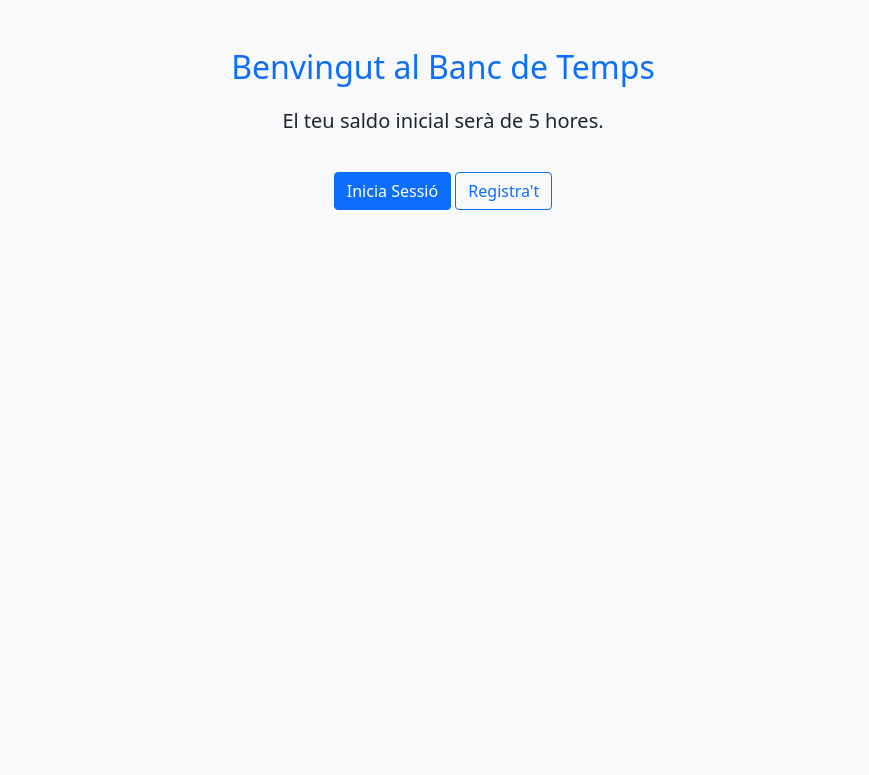
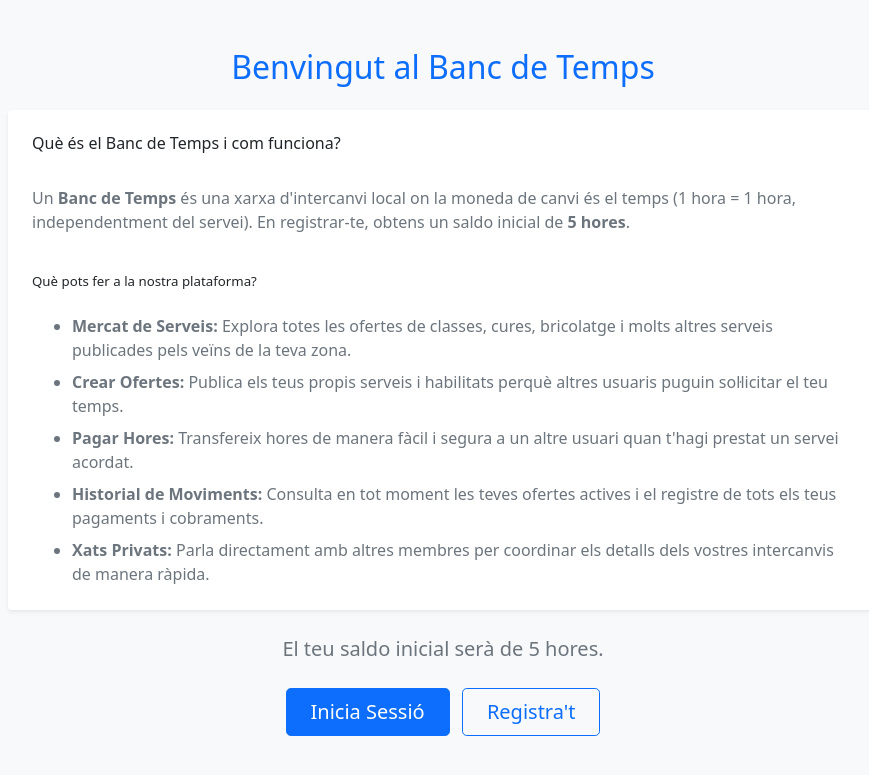
Before and after one commit to arnaufito/banc_de_temps, a Flask app: page / in a window 1280 px wide. Shown: the top 775 px of the page, without its empty margins (197-1066 px from the left). Run offline with Flask 3, Linux system fonts and the light colour scheme.

Commit message:
nou index

```diff
--- a/templates/index.html
+++ b/templates/index.html
@@ -7,20 +7,37 @@
     <link href="{{ url_for('static', filename='style.css') }}" rel="stylesheet">
 </head>
 <body class="bg-light">
-
-    <div class="container text-center mt-5">
+    <div class="container text-center mt-5" style="max-width: 900px;">
         {% if jo %}
             <h1 class="text-primary">Hola, {{ jo.nom }}!</h1>
             <p class="lead">Benvingut de nou al teu espai.</p>
             <a href="/mercat" class="btn btn-primary mt-3">Anar al mercat</a>
             <a href="/logout" class="btn btn-danger mt-3">Tancar sessió</a>
         {% else %}
-            <h1 class="text-primary">Benvingut al Banc de Temps</h1>
-            <p class="lead">El teu saldo inicial serà de 5 hores.</p>
-            <a href="/login" class="btn btn-primary mt-3">Inicia Sessió</a>
-            <a href="/registre" class="btn btn-outline-primary mt-3">Registra't</a>
+            <h1 class="text-primary mb-3">Benvingut al Banc de Temps</h1>
+
+            <!-- Requadre informatiu sobre què és i les funcions de la web -->
+            <div class="card shadow-sm border-0 text-start my-4 p-4 bg-white rounded">
+                <h4 class="text-dark mb-3">Què és el Banc de Temps i com funciona?</h4>
+                <p class="text-muted mb-3">
+                    Un <strong>Banc de Temps</strong> és una xarxa d'intercanvi local on la moneda de canvi és el temps (1 hora = 1 hora, independentment del servei). En registrar-te, obtens un saldo inicial de <strong>5 hores</strong>.
+                </p>
+                <h5 class="text-dark mb-2 mt-4">Què pots fer a la nostra plataforma?</h5>
+                <ul class="text-muted mb-0 ps-3">
+                    <li class="mb-2"><strong>Mercat de Serveis:</strong> Explora totes les ofertes de classes, cures, bricolatge i molts altres serveis publicades pels veïns de la teva zona.</li>
+                    <li class="mb-2"><strong>Crear Ofertes:</strong> Publica els teus propis serveis i habilitats perquè altres usuaris puguin sol·licitar el teu temps.</li>
+                    <li class="mb-2"><strong>Pagar Hores:</strong> Transfereix hores de manera fàcil i segura a un altre usuari quan t'hagi prestat un servei acordat.</li>
+                    <li class="mb-2"><strong>Historial de Moviments:</strong> Consulta en tot moment les teves ofertes actives i el registre de tots els teus pagaments i cobraments.</li>
+                    <li class="mb-0"><strong>Xats Privats:</strong> Parla directament amb altres membres per coordinar els detalls dels vostres intercanvis de manera ràpida.</li>
+                </ul>
+            </div>
+
+            <p class="lead text-secondary">El teu saldo inicial serà de 5 hores.</p>
+            <div class="mt-4 mb-5">
+                <a href="/login" class="btn btn-primary btn-lg px-4 me-2">Inicia Sessió</a>
+                <a href="/registre" class="btn btn-outline-primary btn-lg px-4">Registra't</a>
+            </div>
         {% endif %}
     </div>
-
 </body>
 </html>
```
